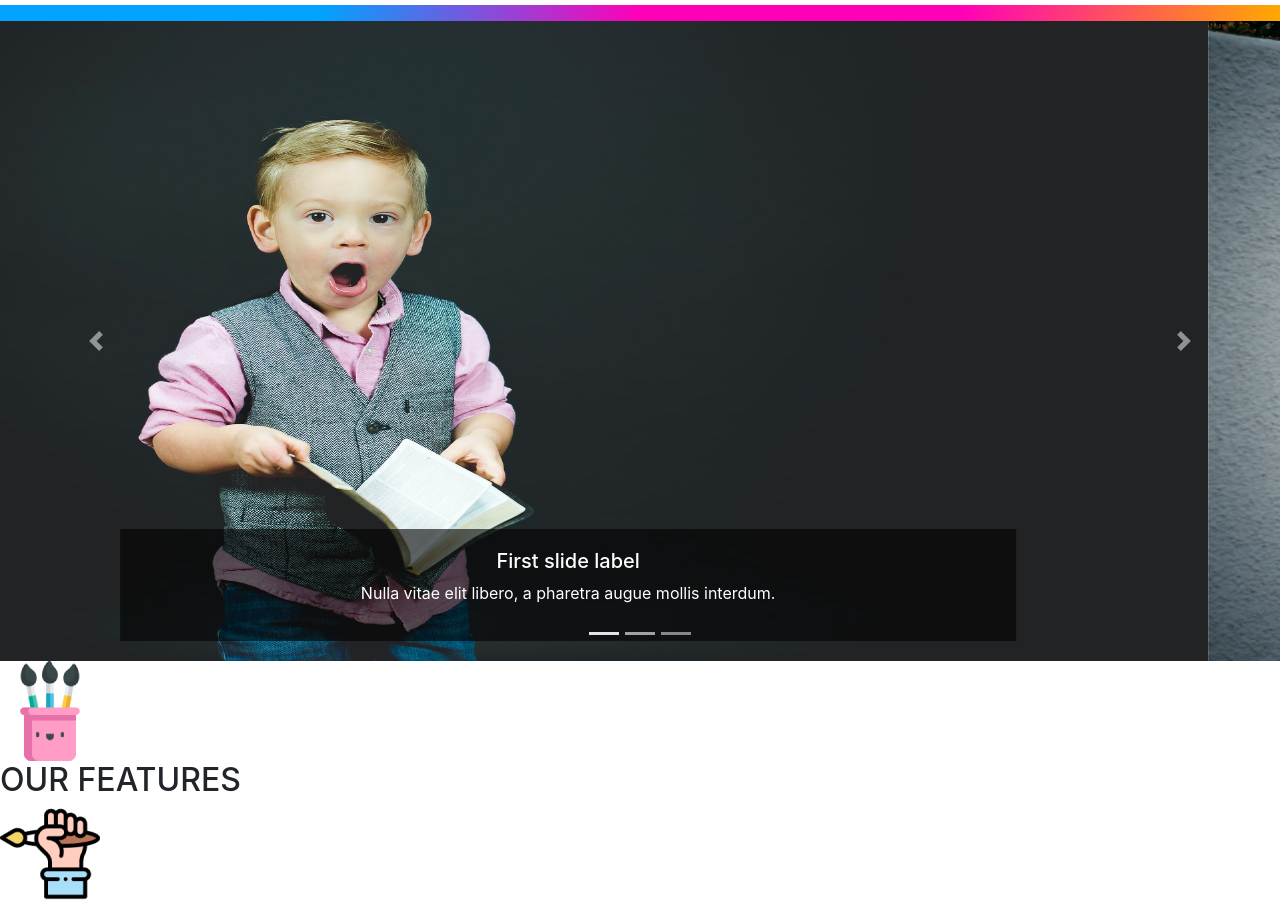
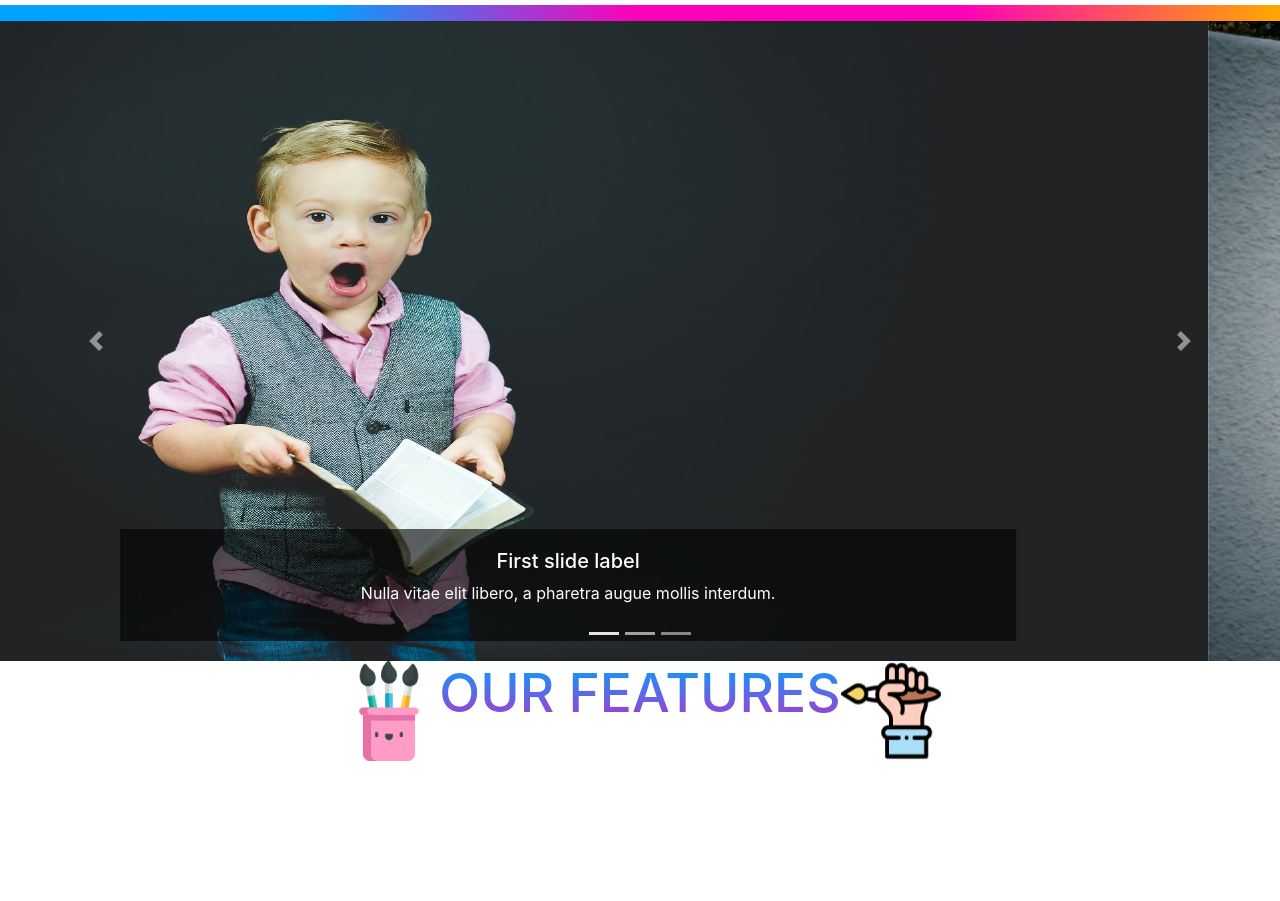
Before and after one commit to josiehpersson/schoolsite, a plain HTML site: page index.html in a window 1280 px wide. Shown: the part 91-992 px from the top of the page. After the commit the page ends 852 px from the top, so only its background shows below. Drawn offline with nearby package versions, Linux system fonts and the light colour scheme.

Commit message:
Update style.css

```diff
--- a/style.css
+++ b/style.css
@@ -34,3 +34,15 @@
 .SScarousel-caption {
     background: rgba(0, 0, 0, 0.6);
 }
+
+.featureHeading > h2{
+    font-size: 40pt;
+    background: -webkit-linear-gradient(#00A3FF, #FF00B8);
+  -webkit-background-clip: text;
+  -webkit-text-fill-color: transparent;
+}
+
+.featureHeading{
+    justify-content: center;
+    display: flex;
+}
```
